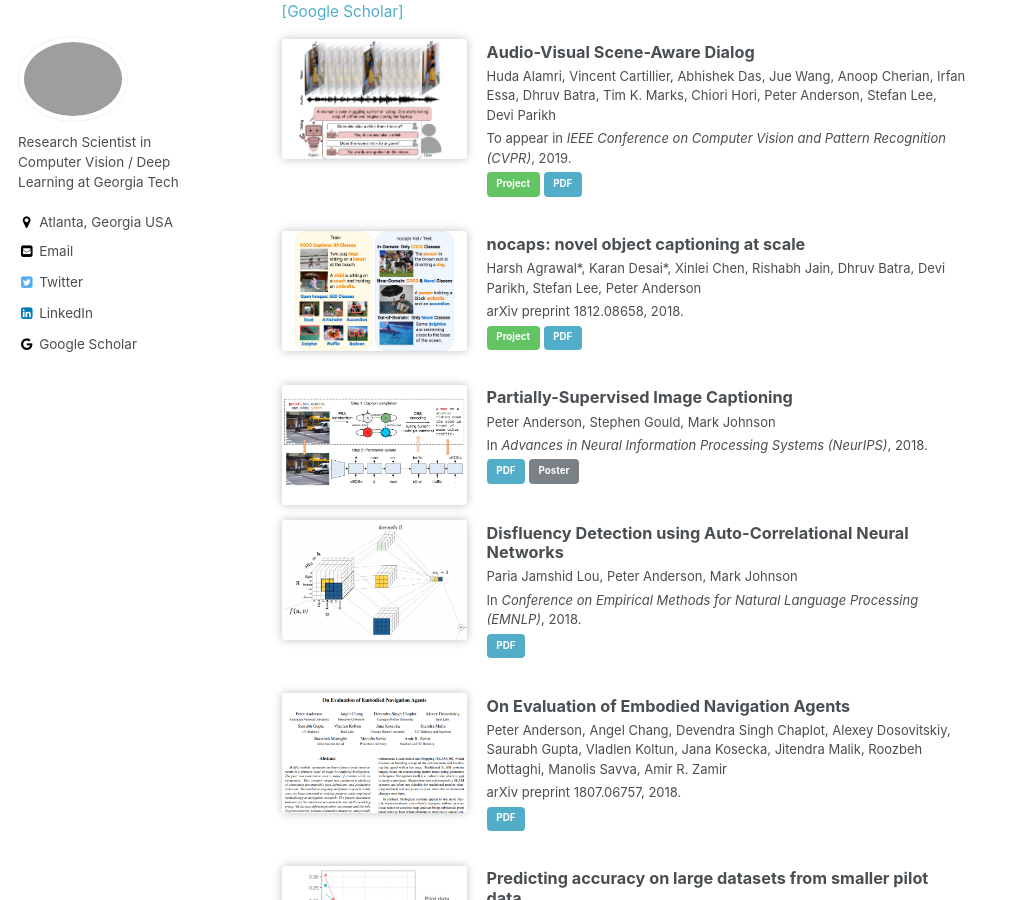
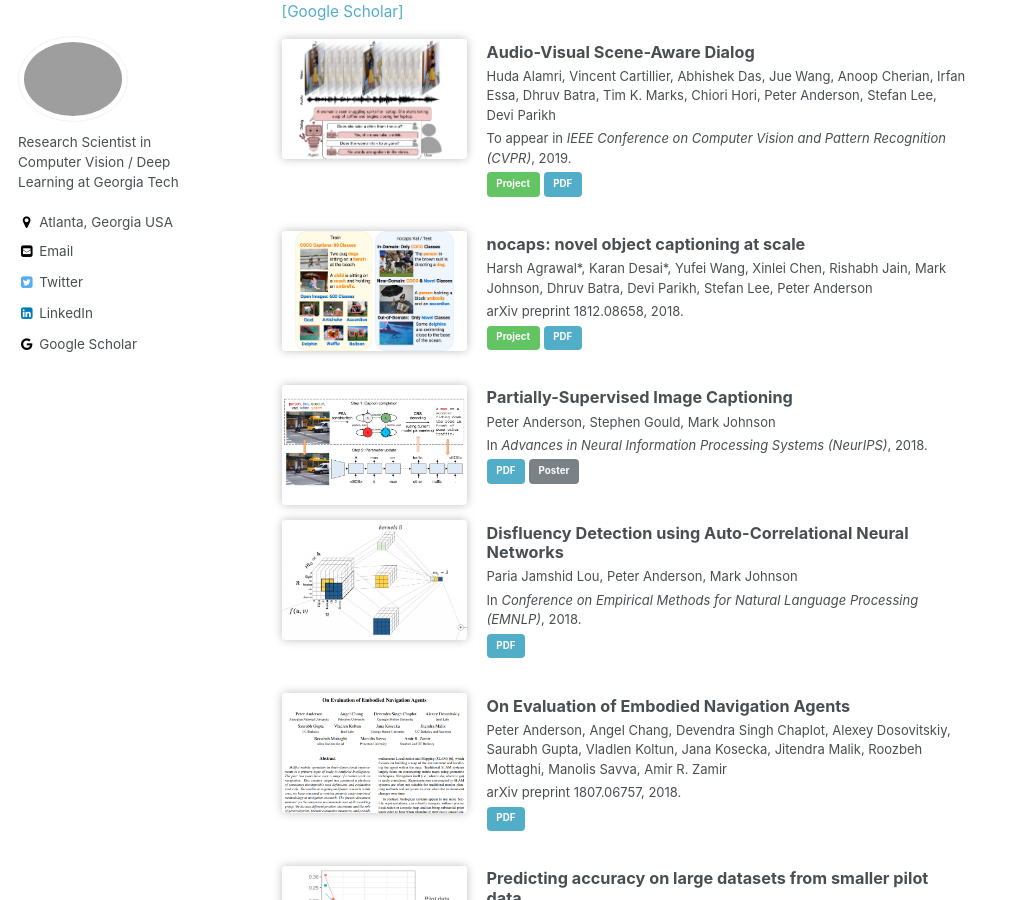
Before and after one commit to peteanderson80/peteanderson80.github.io, a Jekyll site: the page built from index.html, in a window 1280 px wide and 900 px high, scrolled down 720 px. Shown: the whole window, without its empty margins (0-1010 px from the left). Built offline with Jekyll 4.4.1, drawn with Linux system fonts in a browser that asks for light colours; a script that is not in the unit is left out; the list of posts is cut into pages by our own code.

Commit message:
Update nocaps authors

```diff
--- a/_data/publications.yml
+++ b/_data/publications.yml
@@ -8,7 +8,7 @@ main:
       - "[Project](https://video-dialog.com/){: .btn .btn--success}"
       - "[PDF](https://arxiv.org/pdf/1901.09107.pdf){: .btn .btn--info}"
   - title: "nocaps: novel object captioning at scale"
-    authors: "Harsh Agrawal&#42;, Karan Desai&#42;, Xinlei Chen, Rishabh Jain, Dhruv Batra, Devi Parikh, Stefan Lee, Peter Anderson"
+    authors: "Harsh Agrawal&#42;, Karan Desai&#42;, Yufei Wang, Xinlei Chen, Rishabh Jain, Mark Johnson, Dhruv Batra, Devi Parikh, Stefan Lee, Peter Anderson"
     venue: "arXiv preprint 1812.08658, 2018."
     teaser: nocaps.jpg
     links:
```
